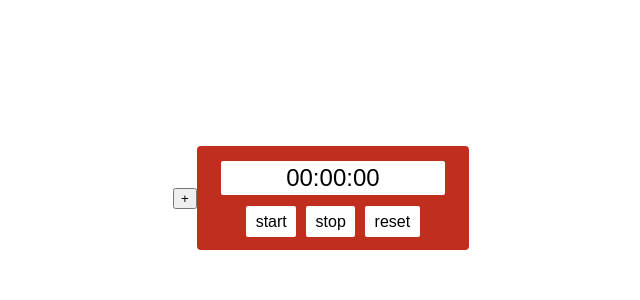
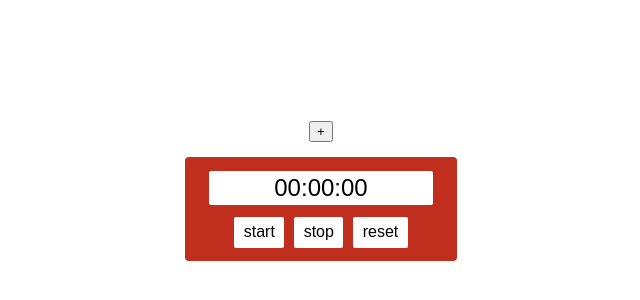
Before and after one commit to RhodesPeter/stopwatch-react, a React (Create React App) app: page / in a window 1280 px wide. Shown: the part 198-498 px from the top of the page, without its empty margins (319-959 px from the left). Built offline with nearby package versions, Linux system fonts and the light colour scheme.

Commit message:
Add routing.
- add route for '/'
- add route for '/info'

```diff
--- a/package.json
+++ b/package.json
@@ -7,7 +7,8 @@
   },
   "dependencies": {
     "react": "^15.5.4",
-    "react-dom": "^15.5.4"
+    "react-dom": "^15.5.4",
+    "react-router-dom": "^4.1.1"
   },
   "scripts": {
     "start": "react-scripts start",
--- a/src/App.css
+++ b/src/App.css
@@ -1,16 +1,27 @@
 .app {
+  height: 99vh;
   text-align: center;
+
   display: -webkit-flex;
+  display: flex;
+
   -webkit-align-items: center;
-  flex-direction: row;
+  align-items: center;
+
+  -webkit-justify-content: center;
   justify-content: center;
-  flex-wrap: nowrap;
-  height: 99vh;
+
+  -webkit-flex-flow: row wrap;
+  flex-flow: row wrap;
+
+  -webkit-align-content: center;
+  align-content: center;
 }
 
 .stopwatch {
   width: 17rem;
   height: 6.5rem;
+  margin: 15px;
   background-color: #C02E1D;
   border-radius: 4px;
   text-align: center;
@@ -19,6 +30,10 @@
   flex-direction: row;
   justify-content: center;
   flex-wrap: wrap;
+}
+
+.buttonContainer {
+  width: 100%;
 }
 
 .stopwatch__screen {
--- a/src/components/App.js
+++ b/src/components/App.js
@@ -1,29 +1,26 @@
 import React, { Component } from 'react';
 import '../App.css';
 import Stopwatch from './Stopwatch.js';
+import Info from './Info.js';
+import Home from './Home.js';
+
+import { Switch, Route } from 'react-router-dom'
+
 
 class App extends Component {
 
-  constructor(props, context) {
-    super(props, context);
-    this.state = {
-      watches: [<Stopwatch key={0}/>],
-      count: 1
-    }
-  }
-
-  createNewStopwatch = () => {
-    this.setState({ count: this.state.count + 1 });
-    this.state.watches.push( <Stopwatch key={ this.state.count }/> );
-    return this.state.watches;
-  }
+  Main = () => (
+    <main>
+      <Switch>
+        <Route exact path='/' component={ Home }/>
+        <Route path='/info' component={ Info }/>
+      </Switch>
+    </main>
+  )
 
   render() {
     return (
-      <div className="app">
-        <button onClick={ this.createNewStopwatch }>+</button>
-        {  this.state.watches }
-      </div>
+      <this.Main />
     );
   }
 }
--- /dev/null
+++ b/src/components/Home.js
@@ -0,0 +1,34 @@
+import React, { Component } from 'react';
+import '../App.css';
+import Stopwatch from './Stopwatch.js';
+
+class Home extends Component {
+
+  constructor(props, context) {
+    super(props, context);
+    this.state = {
+      watches: [<Stopwatch key={0}/>],
+      count: 1
+    }
+  }
+
+  createNewStopwatch = () => {
+    if(this.state.watches.length > 11){ return }
+    this.setState({ count: this.state.count + 1 });
+    this.state.watches.push( <Stopwatch key={ this.state.count }/> );
+    return this.state.watches;
+  }
+
+  render() {
+    return (
+      <div className="app">
+        <div className="buttonContainer">
+          <button onClick={ this.createNewStopwatch }>+</button>
+        </div>
+        {  this.state.watches }
+      </div>
+    );
+  }
+}
+
+export default Home;
--- /dev/null
+++ b/src/components/Info.js
@@ -0,0 +1,14 @@
+import React, { Component } from 'react';
+
+class Info extends Component {
+
+  render() {
+    return (
+      <div>
+        Info here!
+      </div>
+    );
+  }
+}
+
+export default Info;
--- a/src/index.js
+++ b/src/index.js
@@ -1,9 +1,21 @@
 import React from 'react';
 import ReactDOM from 'react-dom';
+import { BrowserRouter, Switch, Route } from 'react-router-dom'
+import './index.css';
 import App from './components/App';
-import './index.css';
+import Info from './components/Info';
 
-ReactDOM.render(
-  <App />,
-  document.getElementById('root')
-);
+const Main = () => (
+  <main>
+    <Switch>
+      <Route exact path='/' component={ App }/>
+      <Route path='/info' component={ Info }/>
+    </Switch>
+  </main>
+)
+
+ReactDOM.render((
+  <BrowserRouter>
+    <App />
+  </BrowserRouter>
+), document.getElementById('root'))
```
